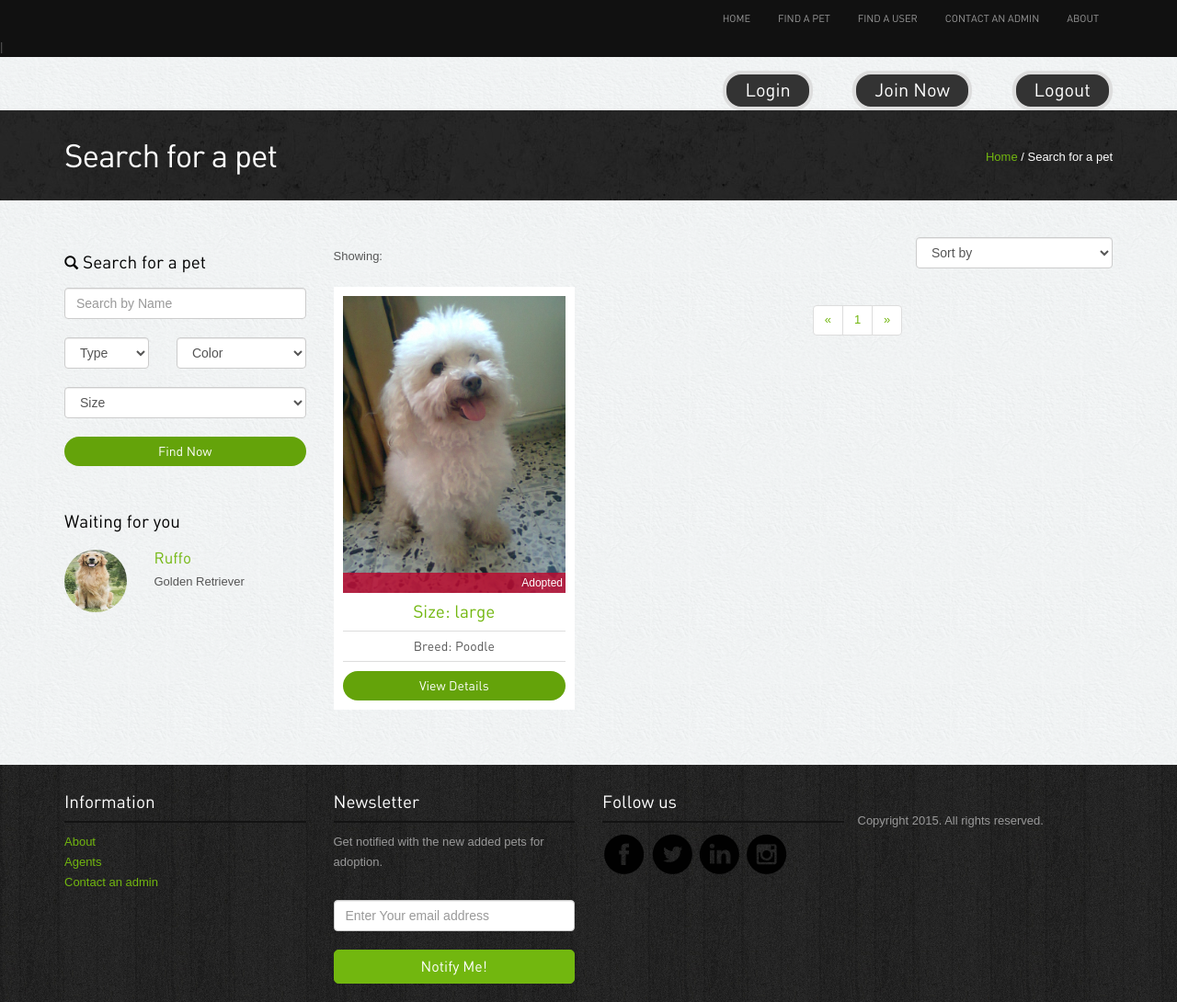
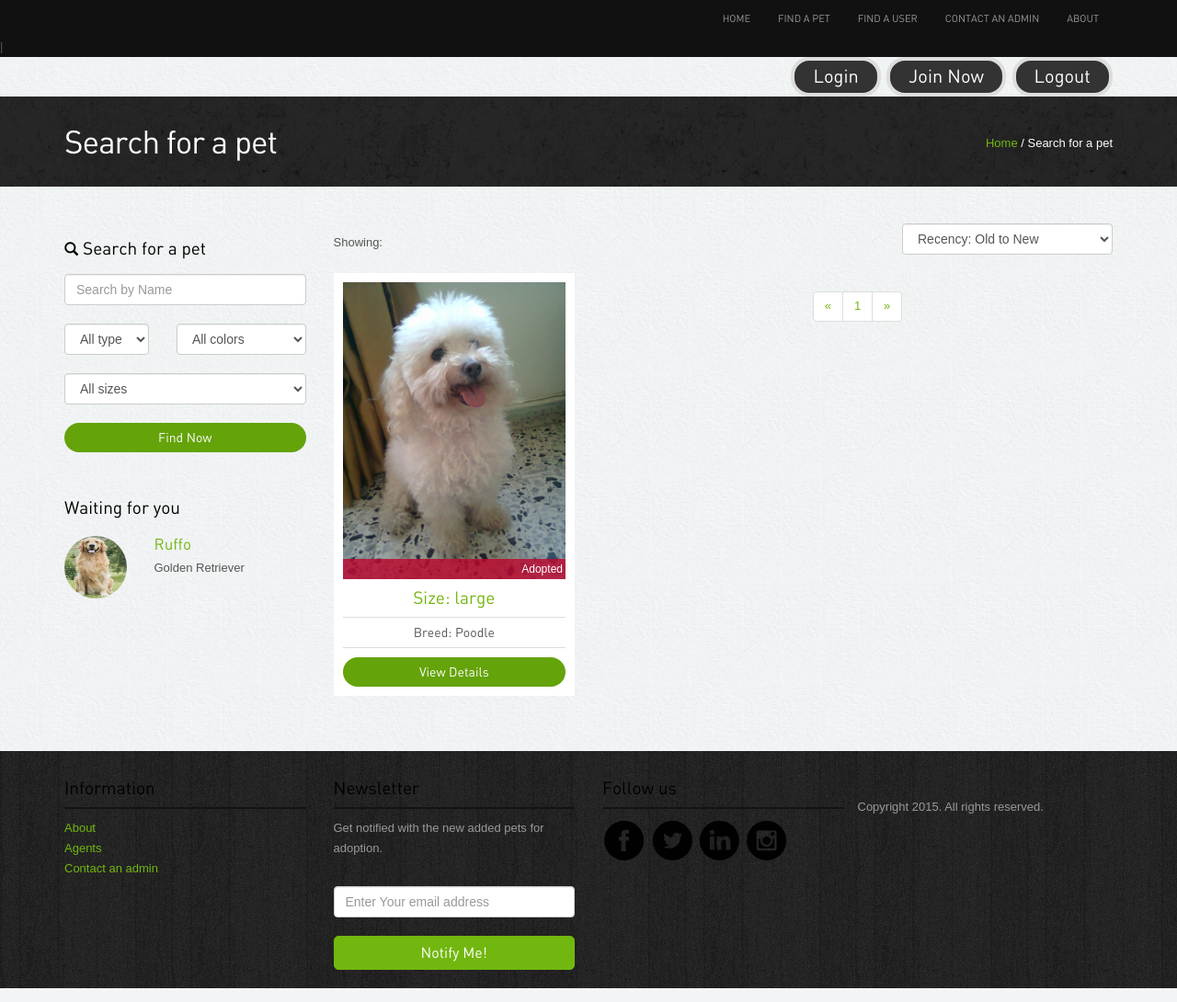
Before and after one commit to jmoraxix/PetLovers, a PHP site: page /PetLovers/search-pets.php in a window 1280 px wide. Shown: the whole page at 92% size. Run offline with PHP 8.4, Linux system fonts and the light colour scheme; data that the repository does not hold is empty; some libraries are stand-ins or nearby versions.

Commit message:
Interfaz de mascotas y estilos
Detalle de mascotas y busqueda. Estilos css

```diff
--- a/Project/assets/style.css
+++ b/Project/assets/style.css
@@ -39,9 +39,9 @@
 
 .thumbnail{ background-color:#fff;}
 
-.header {padding: 15px 0;}
+.header {padding: 0px 0;}
 .header ul{list-style: none;margin: 0; padding: 0;margin-top: 0;}
-.header ul li{ display: inline-block; padding: 0 0 0 40px;}
+.header ul li{ display: inline-block; padding: 0 0 0 3px;}
 .header ul li a{ font-size: 19px;font-family: din;text-transform: uppercase;}
 .header ul li a:hover{text-decoration: none;}
 
@@ -132,7 +132,7 @@
 
 /*footer*/
 .footer{background:url(../images/bg.jpg) #222; padding: 20px 0; color: #999;}
-.footer h4{color: #fff;border-bottom: 2px solid #131313;margin-bottom: 10px;padding-bottom: 10px;}
+.footer h4{color: #000;border-bottom: 2px solid #131313;margin-bottom: 10px;padding-bottom: 10px;}
 .footer ul{list-style: none;padding: 0; }
 .footer a:hover{color: #fff;}
 .footer p.copyright{margin: 30px 0 0 0;}
--- a/Project/search-pets.php
+++ b/Project/search-pets.php
@@ -16,27 +16,32 @@
         <div class="row">
           <div class="col-lg-5">
             <select class="form-control">
-              <option>Type</option>
+              <optgroup label="Type">
+                <option>All types</option>
                 <option>Dog</option>
                 <option>Cat</option>
                 <option>Bird</option>
                 <option>Horse</option>
+              </optgroup>
             </select>
           </div>
           <div class="col-lg-7">
             <select class="form-control">
-              <option>Color</option>
-              <option>Negro</option>
-              <option>Cafe</option>
-              <option>Blanco</option>
-              <option>Otro</option>
+              <optgroup label="Color">
+                <option>All colors</option>
+                <option>Black</option>
+                <option>Brown</option>
+                <option>White</option>
+                <option>Other</option>
+              </optgroup>
             </select>
           </div>
         </div>
         <div class="row">
           <div class="col-lg-12">
             <select class="form-control">
-              <option>Size</option>
+              <optgroup label="Size">
+                <option>All sizes</option>
                 <option>Small</option>
                 <option>Medium</option>
                 <option>Large</option>
@@ -71,11 +76,12 @@
         <div class="pull-left result">Showing: </div>
         <div class="pull-right">
           <select class="form-control">
-            <option>Sort by</option>
+            <optgroup label="Sort by">
               <option>Recency: Old to New</option>
               <option>Recency: New to Old</option>
               <option>Alphabetical order</option>
               <option>Reverse alphabetical order</option>
+            </optgroup>
           </select>
         </div>
       </div>
```
Also changed, not shown: Project/pet-detail.php (+11 -11 lines). Lines whose indentation alone changed are shown as unchanged.
